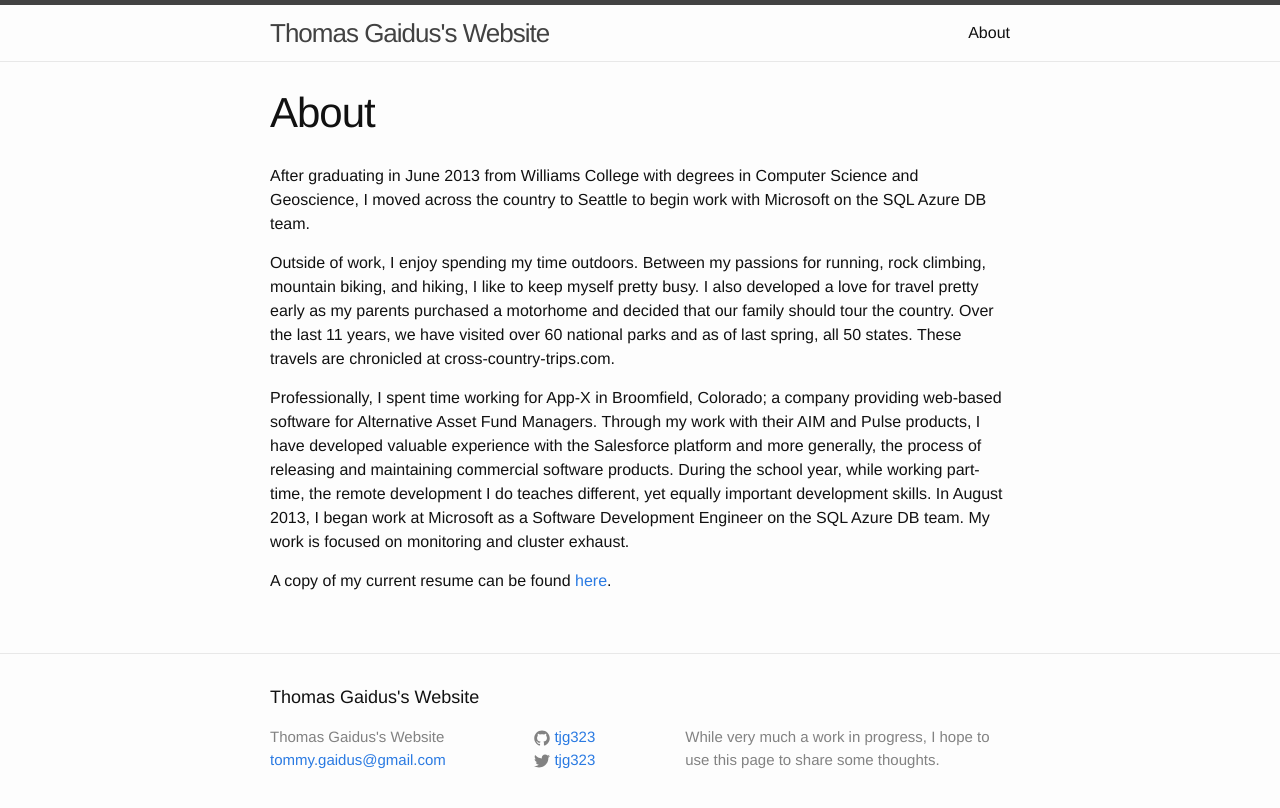
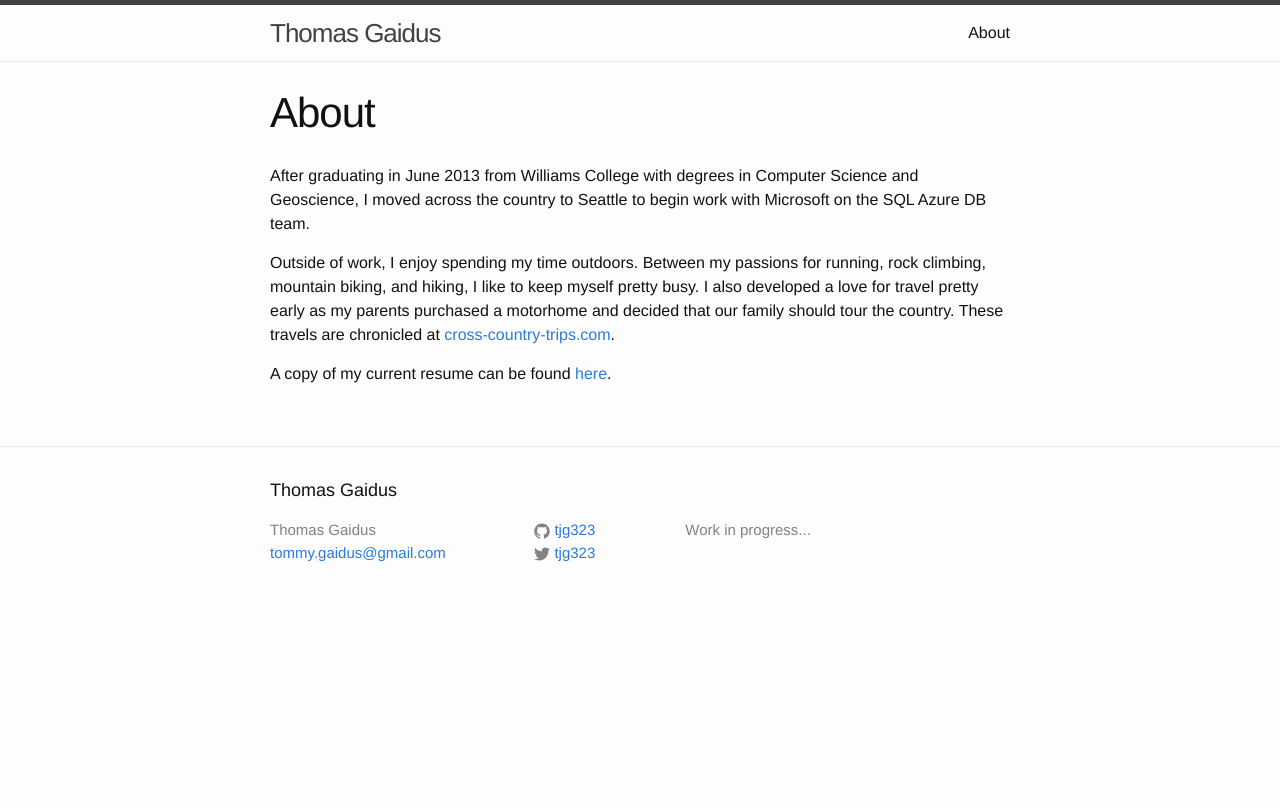
Before and after one commit to tjg323/tjg323.github.io, a Jekyll site: the page built from about.md, in a window 1280 px wide. Shown: the top 808 px of the page. Built offline with Jekyll 4.4.1, drawn with Linux system fonts in a browser that asks for light colours.

Commit message:
about fixes

```diff
--- a/_config.yml
+++ b/_config.yml
@@ -1,8 +1,8 @@
 # Site settings
-title: Thomas Gaidus's Website
+title: Thomas Gaidus
 email: tommy.gaidus@gmail.com
 description: > # this means to ignore newlines until "baseurl:"
-  While very much a work in progress, I hope to use this page to share some thoughts.
+  Work in progress...
 baseurl: "" # the subpath of your site, e.g. /blog/
 url: "http://tjg323.github.io" # the base hostname & protocol for your site
 twitter_username: tjg323
--- a/about.md
+++ b/about.md
@@ -6,8 +6,6 @@ permalink: /about/
 
 After graduating in June 2013 from Williams College with degrees in Computer Science and Geoscience, I moved across the country to Seattle to begin work with Microsoft on the SQL Azure DB team.
 
-Outside of work, I enjoy spending my time outdoors. Between my passions for running, rock climbing, mountain biking, and hiking, I like to keep myself pretty busy. I also developed a love for travel pretty early as my parents purchased a motorhome and decided that our family should tour the country. Over the last 11 years, we have visited over 60 national parks and as of last spring, all 50 states. These travels are chronicled at cross-country-trips.com.
-
-Professionally, I spent time working for App-X in Broomfield, Colorado; a company providing web-based software for Alternative Asset Fund Managers. Through my work with their AIM and Pulse products, I have developed valuable experience with the Salesforce platform and more generally, the process of releasing and maintaining commercial software products. During the school year, while working part-time, the remote development I do teaches different, yet equally important development skills. In August 2013, I began work at Microsoft as a Software Development Engineer on the SQL Azure DB team. My work is focused on monitoring and cluster exhaust.
+Outside of work, I enjoy spending my time outdoors. Between my passions for running, rock climbing, mountain biking, and hiking, I like to keep myself pretty busy. I also developed a love for travel pretty early as my parents purchased a motorhome and decided that our family should tour the country. These travels are chronicled at [cross-country-trips.com](www.cross-country-trips.com).
 
 A copy of my current resume can be found [here](http://www.thomasgaidus.com/Resources/GaidusResume.pdf).
```
